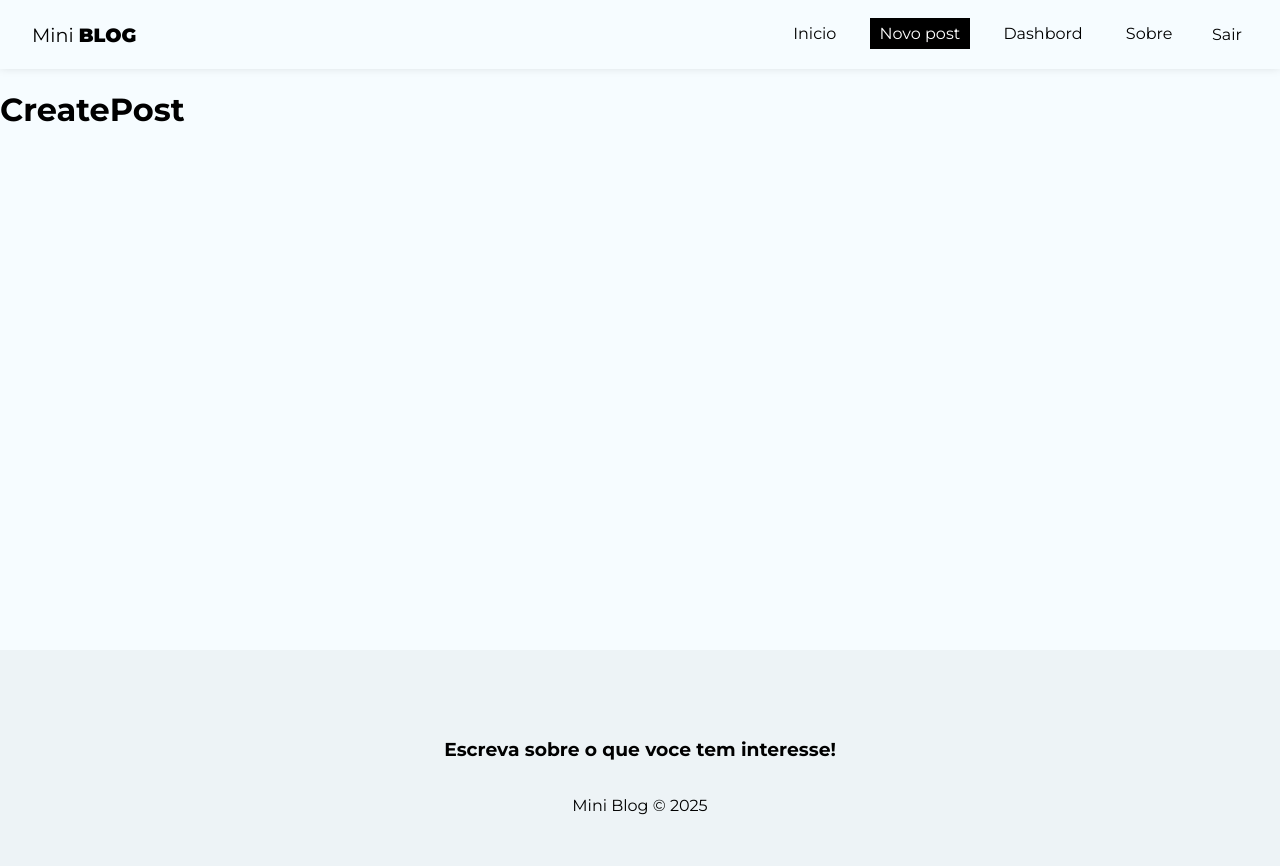
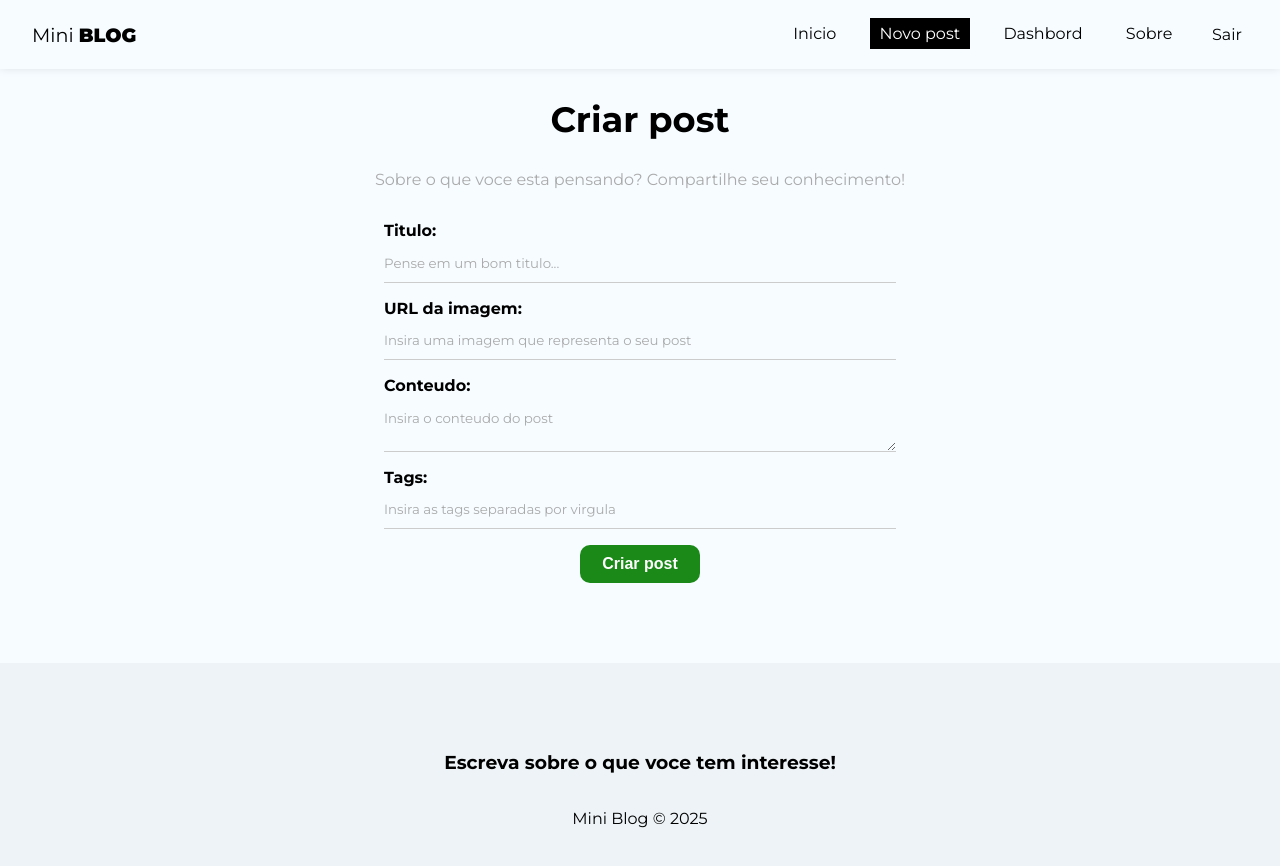
Before and after one commit to matos17igor/miniblog, a React (Create React App) app in the folder miniblog/: page /posts/create in a window 1280 px wide. Shown: the top 866 px of the page. Built offline with nearby package versions, Linux system fonts and the light colour scheme; no server answers; sample sign-in values are in the browser's storage.

Commit message:
funcao de criar post

```diff
--- a/miniblog/src/pages/CreatePost/CreatePost.jsx
+++ b/miniblog/src/pages/CreatePost/CreatePost.jsx
@@ -1,9 +1,77 @@
 import styles from "./CreatePost.module.css";
 
+import { useState } from "react";
+import { useNavigate } from "react-router-dom";
+import { useAuthValue } from "../../context/AuthContext";
+
 const CreatePost = () => {
+  const [title, setTitle] = useState("");
+  const [image, setImage] = useState("");
+  const [body, setBody] = useState("");
+  const [tags, setTags] = useState([]);
+  const [formError, setFormError] = useState("");
+
+  const handleSubmit = (e) => {
+    e.preventDefault();
+  };
+
   return (
-    <div>
-      <h1>CreatePost</h1>
+    <div className={styles.create_post}>
+      <h2>Criar post</h2>
+      <p>Sobre o que voce esta pensando? Compartilhe seu conhecimento!</p>
+      <form onSubmit={handleSubmit}>
+        <label>
+          <span>Titulo:</span>
+          <input
+            type="text"
+            name="title"
+            required
+            placeholder="Pense em um bom titulo..."
+            onChange={(e) => setTitle(e.target.value)}
+            value={title}
+          ></input>
+        </label>
+        <label>
+          <span>URL da imagem:</span>
+          <input
+            type="text"
+            name="image"
+            required
+            placeholder="Insira uma imagem que representa o seu post"
+            onChange={(e) => setImage(e.target.value)}
+            value={image}
+          ></input>
+        </label>
+        <label>
+          <span>Conteudo:</span>
+          <textarea
+            name="body"
+            required
+            placeholder="Insira o conteudo do post"
+            onChange={(e) => setBody(e.target.value)}
+            value={body}
+          ></textarea>
+        </label>
+        <label>
+          <span>Tags:</span>
+          <input
+            type="text"
+            name="tags"
+            required
+            placeholder="Insira as tags separadas por virgula"
+            onChange={(e) => setImage(e.target.value)}
+            value={tags}
+          ></input>
+        </label>
+        <button className="btn">Criar post</button>
+        {/* {!loading && <button className="btn">Cadastrar</button>}
+        {loading && (
+          <button className="btn" disabled>
+            Aguarde...
+          </button>
+        )}
+        {error && <p className="error">{error}</p>} */}
+      </form>
     </div>
   );
 };
--- a/miniblog/src/pages/CreatePost/CreatePost.module.css
+++ b/miniblog/src/pages/CreatePost/CreatePost.module.css
@@ -0,0 +1,12 @@
+.create_post {
+  text-align: center;
+}
+
+.create_post h2 {
+  font-size: 2.2em;
+}
+
+.create_post p {
+  color: #aaa;
+  margin-bottom: 2em;
+}
--- a/miniblog/src/pages/Register/Register.jsx
+++ b/miniblog/src/pages/Register/Register.jsx
@@ -90,7 +90,7 @@
             onChange={(e) => setConfirmPassword(e.target.value)}
           />
         </label>
-        {!loading && <button className="btn">Entrar</button>}
+        {!loading && <button className="btn">Cadastrar</button>}
         {loading && (
           <button className="btn" disabled>
             Aguarde...
```
Also changed, not shown: miniblog/src/hooks/useInsertDocument.jsx (added, +64 -0 lines).
